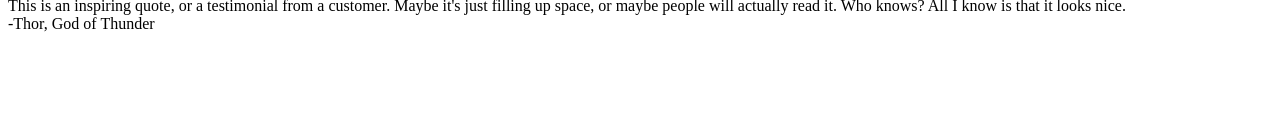
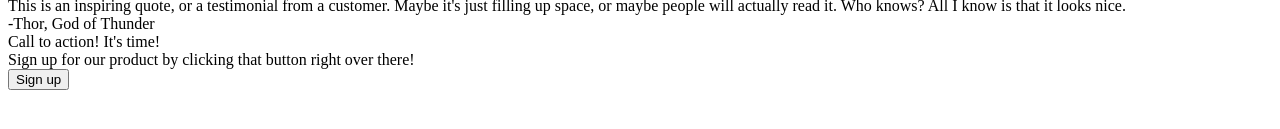
Before and after one commit to rodolfoarambulo/landing-page, a plain HTML site: page index.html in a window 1280 px wide. Shown: the part 583-712 px from the top of the page. Drawn offline with Linux system fonts and the light colour scheme.

Commit message:
Add content to fourth div

```diff
--- a/index.html
+++ b/index.html
@@ -50,6 +50,12 @@
                 space, or maybe people will actually read it. Who knows? All I know is that it looks nice.</div>
             <div class="quote-source">-Thor, God of Thunder</div>
         </div>
+
+        <div class="fourth">
+            <div class="text">Call to action! It's time!</div>
+            <div class="subtext">Sign up for our product by clicking that button right over there!</div>
+            <button>Sign up</button>
+        </div>
     </div>
 </body>
 
```
